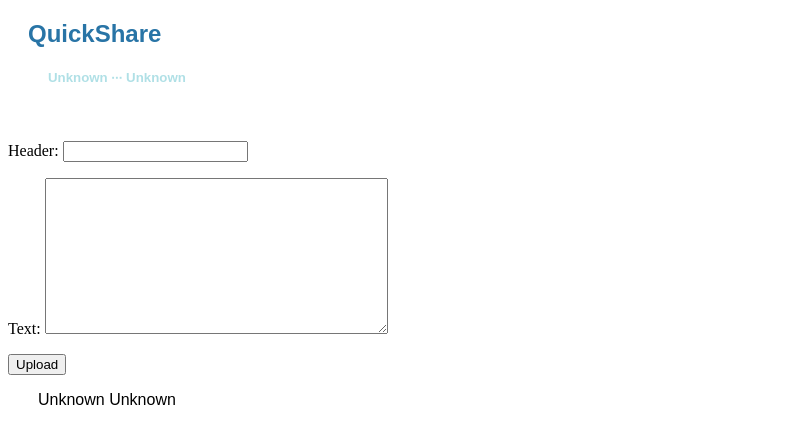
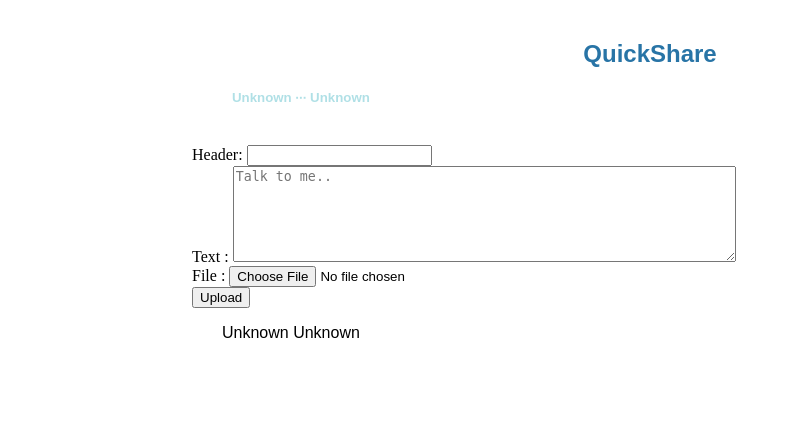
Before and after one commit to GeorgiKJoseph/QuickShare, a Django app: page / in a window 1280 px wide. Shown: the top 444 px of the page, without its empty margins (0-791 px from the left). Run offline with Django 3.2, Linux system fonts and the light colour scheme; data that the repository does not hold is empty.

Commit message:
added: ability to upload and store file (try1)

```diff
--- a/quickshare/models.py
+++ b/quickshare/models.py
@@ -6,6 +6,7 @@ class Card(models.Model):
     sender = models.CharField(max_length=32)
     header = models.CharField(max_length=64)
     text = models.TextField()
+    attachment = models.CharField(max_length=64)
     created_date = models.DateTimeField(default=timezone.now)
 
     def __str__(self):
--- a/quickshare/templates/quickshare/home.html
+++ b/quickshare/templates/quickshare/home.html
@@ -2,21 +2,37 @@
 <html>
     <head>
         <title>QuickShare</title>
+        <style>
+            .section {
+                width: 70%;
+                margin: 0 auto;
+                padding: 20px;
+            }
+        </style>
     </head>
-    <body>
-        <h2 style="font-family:Arial; padding-left:20px; color: #2874a6 ">QuickShare</h2>
+    <body class="section">
+        <h2 style="font-family:Arial; padding-left:20px; color: #2874a6 ;text-align: center;">QuickShare</h2>
         <h5 style="font-family:Arial; padding-left:40px; color: powderblue ">{{os}} &#8729&#8729&#8729 {{device}}</h2>
         <br>
-        <form method="POST" class="post-form">{% csrf_token %}
-            {{ form.as_p }}
-            <button type="submit" class="save btn btn-default">Upload</button>
+        <form method="POST" enctype="multipart/form-data">
+            {% csrf_token %}
+            <label>Header: </label>
+            <input type="text" name="header" required><br>
+            <label>Text  : </label>
+            <textarea rows="6" cols="60" name="text" placeholder="Talk to me.."></textarea><br>
+            <label>File : </label>
+            <input type="file" name="fil"><br>
+            <button type="submit">Upload</button>
         </form>
         {% for c in cards %}
-            <div className="section">
-                <h4 style="font-family:Arial; padding-left:30px">{{c.header}}</h4>
-                <h5 style="font-family:Arial; padding-left:30px">{{c.sender}}</h5>
-                <p style="font-family:Arial; padding-left:30px">{{c.text}}<p>
-                <p style="font-family:Arial; padding-left:30px">{{c.created_date}}</p>
+            <div class="section">
+                <h4>
+                    <span style="font-family:Arial; padding-left:30px;text-transform: uppercase; font-weight:bold;"> {{c.header}}</span>
+                    <span style="font-family:Arial; padding-left:30px; ">{{c.created_date|timesince}}</span>
+                </h4>
+                <h5 style="font-family:Arial; padding-left:30px; color: #2874a6;">&#8729&#8729&#8729&#8729&#8729&#8729{{c.sender}}</h5>
+                <p style="font-family:Arial; padding-left:30px"><pre>{{c.text}}</pre><p>
+                <p style="font-family:Arial; padding-left:30px"></p>
                 <br>
             </div>
         {% endfor %}
--- a/quickshare/views.py
+++ b/quickshare/views.py
@@ -1,23 +1,46 @@
 from django.shortcuts import render
+from django.utils import timezone
+from django.core.files.storage import FileSystemStorage
+
 from .models import Card
 from .extras import system_info
 from .forms import CardForm
-from django.utils import timezone
+
 
 def home(request):
     info = request.META['HTTP_USER_AGENT']
     os, device = system_info(info)
-    # input form
+#                                                                   input form
     if request.method == 'POST':
+        try:
+            uploaded_file = request.FILES['fil']
+            save(uploaded_file)
+            fileExists = True
+        except:
+            fileExists = False
+
+        #form = CardForm(request.POST, request.FILES)
         form = CardForm(request.POST)
         if form.is_valid():
             card = form.save(commit=False)
             card.sender = os + ' ' + device
             card.created_date = timezone.now()
+            if fileExists:
+                card.attachment = uploaded_file.name
+                fss = FileSystemStorage()
+                fss.save(uploaded_file.name,uploaded_file)
             card.save()
     form = CardForm()
+
 
     # display content
     cards = Card.objects.all().order_by('-created_date')
     rtn = {'form': form, 'os':os,'device':device,'cards': cards}
     return render(request,'quickshare/home.html', rtn)
+
+'''
+def handle_uploaded_file(f):
+    with open('quickshare/files/test.txt','wb+') as destination:
+        for chunk in f.chunks():
+            destination.write(chunk)
+'''
--- a/webapp/settings.py
+++ b/webapp/settings.py
@@ -120,3 +120,6 @@ USE_TZ = True
 
 STATIC_URL = '/static/'
 STATIC_ROOT = os.path.join(BASE_DIR, 'static')
+
+MEDIA_ROOT = os.path.join(BASE_DIR, 'files')
+MEDIA_URL = '/files/'
```
Also changed, not shown: quickshare/migrations/0002_card_fil.py (added), quickshare/migrations/0003_remove_card_fil.py (added), quickshare/migrations/0004_card_attachment.py (added), quickshare/migrations/0005_auto_20200408_1750.py (added), quickshare/migrations/0006_auto_20200408_1751.py (added), 1 other file.
